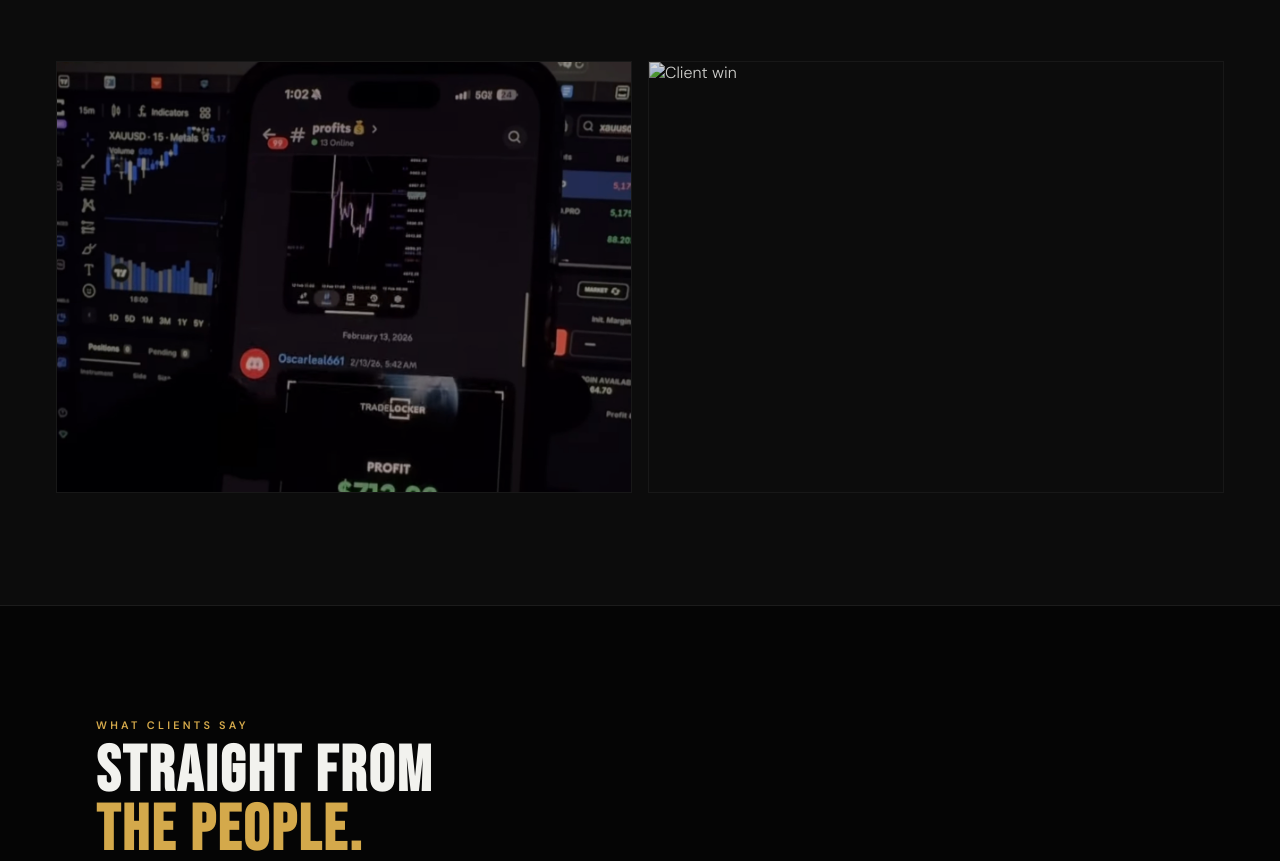
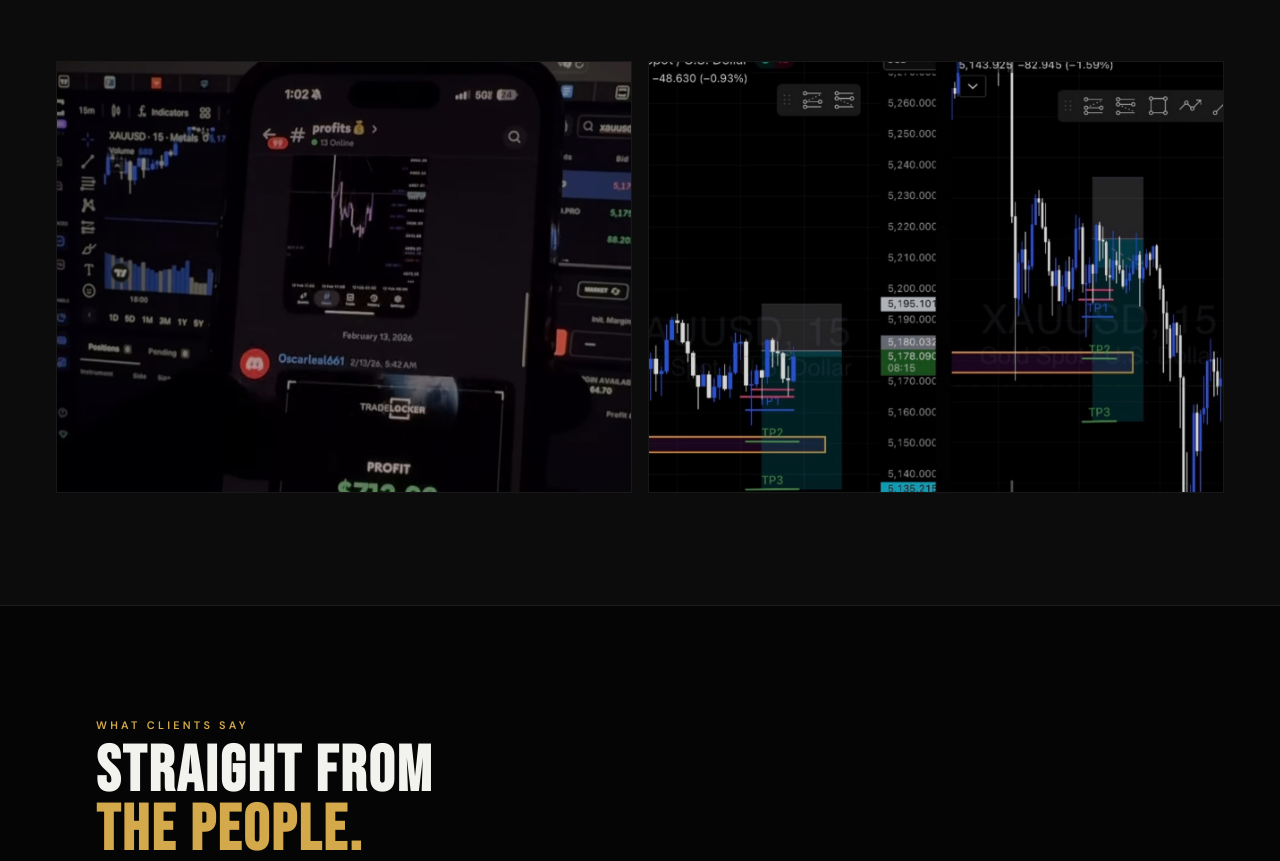
Before and after one commit to benthomas66/stratstoneclient, a website: page index.html in a window 1280 px wide. Shown: the part 4104-4965 px from the top of the page. Drawn offline with nearby package versions, Linux system fonts and the light colour scheme.

Commit message:
Initial Stratstone site

```diff
--- a/index.html
+++ b/index.html
@@ -588,7 +588,7 @@ footer p{font-size:0.72rem;color:var(--muted)}
     </div>
     <div class="wins-photos reveal">
       <img src="/images/win1.jpeg" class="wins-photo" alt="Client win">
-      <img src="/images/win2.png" class="wins-photo" alt="Client win">
+      <img src="/images/IMG_4433.jpeg" class="wins-photo" alt="Client win">
     </div>
   </div>
 </section>
```
Also changed, not shown: images/IMG_4433.jpeg (added).
